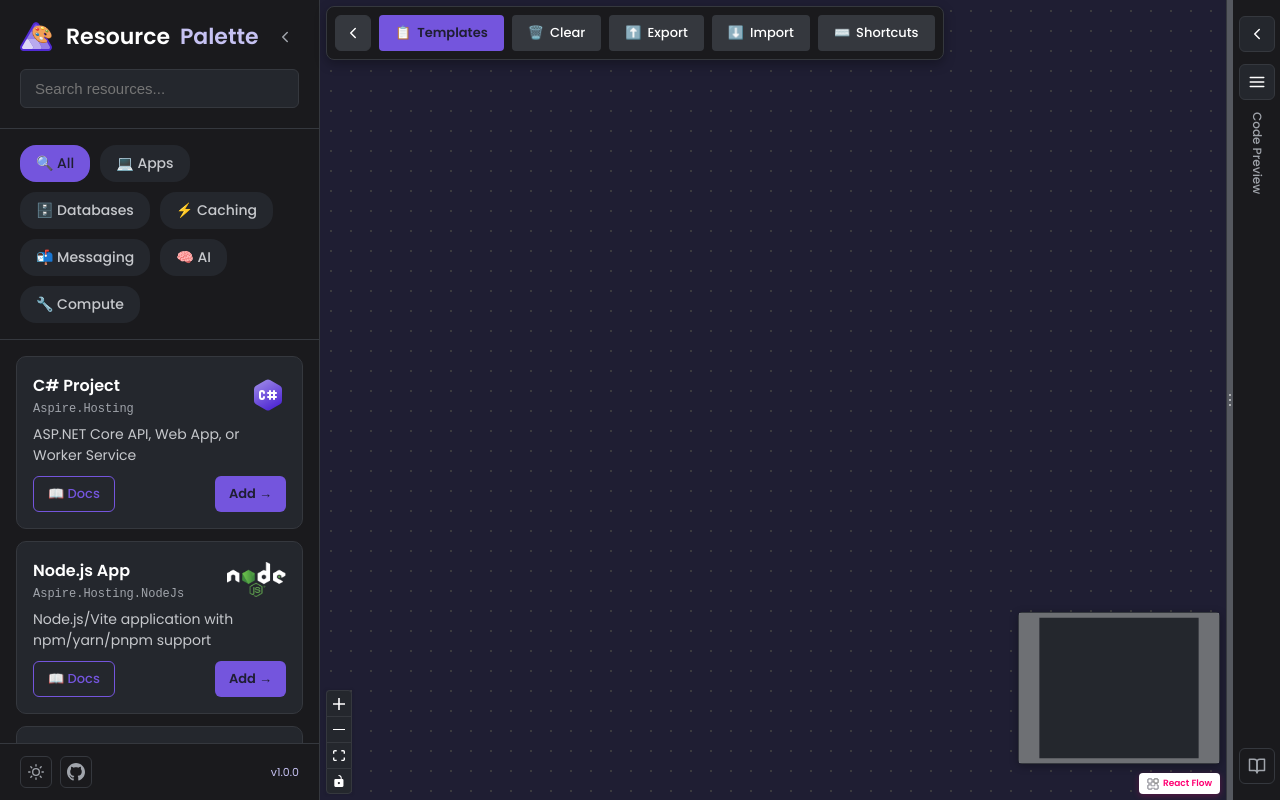
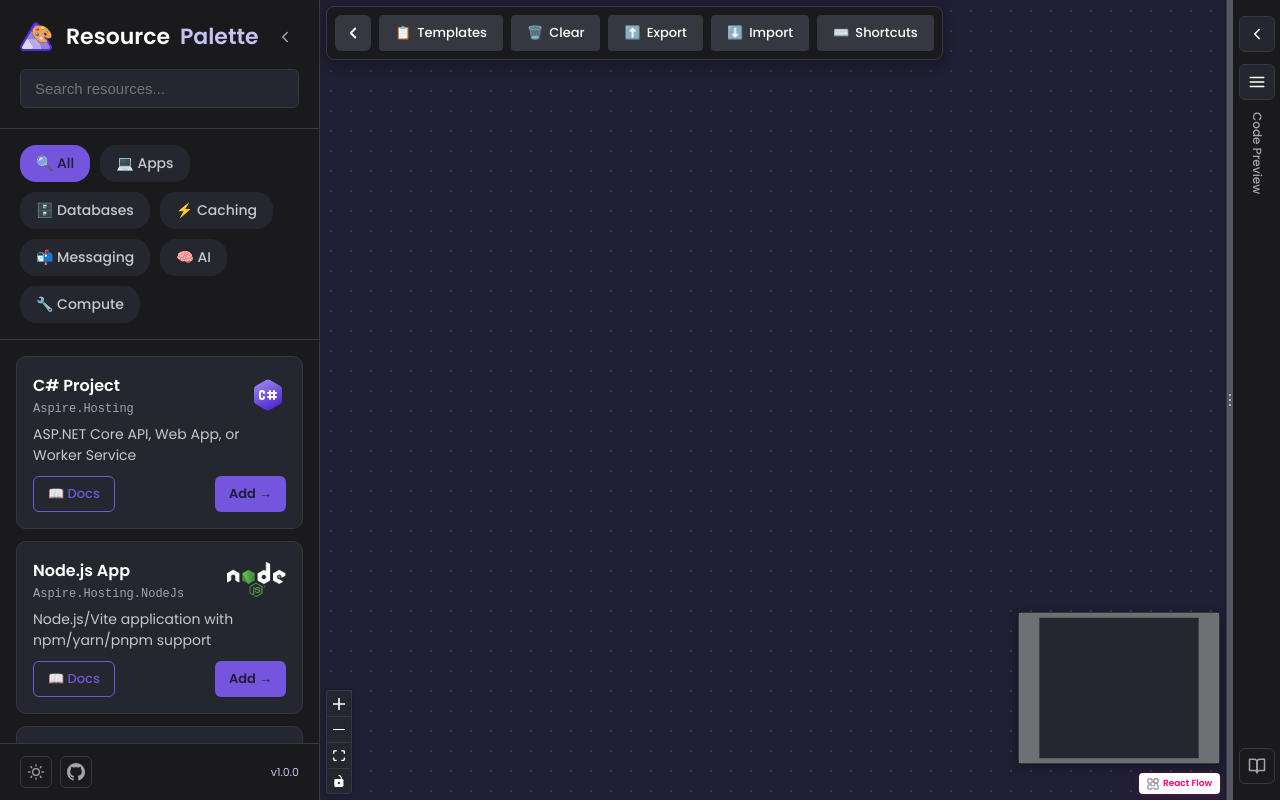
Before and after one commit to IEvangelist/play.aspire.dev, a React (Vite) app: page / in a window 1280 px wide. Built offline with nearby package versions, Linux system fonts and the light colour scheme.

Commit message:
feat(AspirePlayground): enhance toolbar button styles and animations for improved user experience

```diff
--- a/src/components/playground/AspirePlayground.tsx
+++ b/src/components/playground/AspirePlayground.tsx
@@ -651,7 +651,7 @@ export default function AspirePlayground() {
             borderRadius: '8px',
             border: '1px solid var(--sl-color-gray-5)',
             boxShadow: '0 4px 12px rgba(0, 0, 0, 0.3)',
-            transition: 'all 0.2s ease-in-out',
+            transition: 'all 0.3s ease-in-out',
             overflow: 'hidden',
           }}
         >
@@ -669,6 +669,7 @@ export default function AspirePlayground() {
               alignItems: 'center',
               justifyContent: 'center',
               transition: 'all 0.2s',
+              flexShrink: 0,
             }}
             onMouseEnter={(e) => {
               e.currentTarget.style.background = 'var(--sl-color-gray-4)';
@@ -680,37 +681,67 @@ export default function AspirePlayground() {
             }}
             title={isToolbarCollapsed ? 'Expand toolbar' : 'Collapse toolbar'}
           >
-            <svg width="18" height="18" viewBox="0 0 24 24" fill="none" stroke="var(--sl-color-white)" strokeWidth="2" strokeLinecap="round" strokeLinejoin="round">
+            <svg
+              width="18"
+              height="18"
+              viewBox="0 0 24 24"
+              fill="none"
+              stroke="var(--sl-color-white)"
+              strokeWidth="2.5"
+              strokeLinecap="round"
+              strokeLinejoin="round"
+              style={{
+                transition: 'all 0.3s ease',
+              }}
+            >
               {isToolbarCollapsed ? (
-                <polyline points="9 18 15 12 9 6" />
+                <>
+                  <circle cx="6" cy="12" r="1" fill="var(--sl-color-white)" />
+                  <circle cx="12" cy="12" r="1" fill="var(--sl-color-white)" />
+                  <circle cx="18" cy="12" r="1" fill="var(--sl-color-white)" />
+                </>
               ) : (
                 <polyline points="15 18 9 12 15 6" />
               )}
             </svg>
           </button>
 
-          {/* Toolbar buttons - hidden when collapsed */}
-          {!isToolbarCollapsed && (
+          {/* Toolbar buttons - animated collapse/expand */}
+          <div
+            style={{
+              display: 'flex',
+              gap: '8px',
+              maxWidth: isToolbarCollapsed ? '0px' : '1000px',
+              opacity: isToolbarCollapsed ? 0 : 1,
+              transition: 'max-width 0.3s ease-in-out, opacity 0.3s ease-in-out',
+              overflow: 'hidden',
+              whiteSpace: 'nowrap',
+            }}
+          >
+            {!isToolbarCollapsed && (
             <>
               <button
                 onClick={() => setShowTemplateGallery(true)}
                 style={{
-                  padding: '8px 16px',
+                  padding: '0 16px',
+                  height: '36px',
                   fontSize: '13px',
-                  background: 'var(--sl-color-accent)',
-                  color: 'var(--sl-color-black)',
+                  background: 'var(--sl-color-gray-5)',
+                  color: 'var(--sl-color-white)',
                   border: 'none',
                   borderRadius: '4px',
                   cursor: 'pointer',
-                  fontWeight: 600,
+                  fontWeight: 500,
                   transition: 'all 0.2s',
                   whiteSpace: 'nowrap',
+                  display: 'flex',
+                  alignItems: 'center',
                 }}
                 onMouseEnter={(e) => {
-                  e.currentTarget.style.background = 'var(--sl-color-accent-high)';
+                  e.currentTarget.style.background = 'var(--sl-color-gray-4)';
                 }}
                 onMouseLeave={(e) => {
-                  e.currentTarget.style.background = 'var(--sl-color-accent)';
+                  e.currentTarget.style.background = 'var(--sl-color-gray-5)';
                 }}
                 title="Templates"
               >
@@ -720,7 +751,8 @@ export default function AspirePlayground() {
               <button
                 onClick={handleClearCanvas}
                 style={{
-                  padding: '8px 16px',
+                  padding: '0 16px',
+                  height: '36px',
                   fontSize: '13px',
                   background: 'var(--sl-color-gray-5)',
                   color: 'var(--sl-color-white)',
@@ -730,6 +762,8 @@ export default function AspirePlayground() {
                   fontWeight: 500,
                   transition: 'all 0.2s',
                   whiteSpace: 'nowrap',
+                  display: 'flex',
+                  alignItems: 'center',
                 }}
                 onMouseEnter={(e) => {
                   e.currentTarget.style.background = 'var(--sl-color-gray-4)';
@@ -745,7 +779,8 @@ export default function AspirePlayground() {
               <button
                 onClick={handleExport}
                 style={{
-                  padding: '8px 16px',
+                  padding: '0 16px',
+                  height: '36px',
                   fontSize: '13px',
                   background: 'var(--sl-color-gray-5)',
                   color: 'var(--sl-color-white)',
@@ -755,6 +790,8 @@ export default function AspirePlayground() {
                   fontWeight: 500,
                   transition: 'all 0.2s',
                   whiteSpace: 'nowrap',
+                  display: 'flex',
+                  alignItems: 'center',
                 }}
                 onMouseEnter={(e) => {
                   e.currentTarget.style.background = 'var(--sl-color-gray-4)';
@@ -770,7 +807,8 @@ export default function AspirePlayground() {
               <button
                 onClick={handleImport}
                 style={{
-                  padding: '8px 16px',
+                  padding: '0 16px',
+                  height: '36px',
                   fontSize: '13px',
                   background: 'var(--sl-color-gray-5)',
                   color: 'var(--sl-color-white)',
@@ -780,6 +818,8 @@ export default function AspirePlayground() {
                   fontWeight: 500,
                   transition: 'all 0.2s',
                   whiteSpace: 'nowrap',
+                  display: 'flex',
+                  alignItems: 'center',
                 }}
                 onMouseEnter={(e) => {
                   e.currentTarget.style.background = 'var(--sl-color-gray-4)';
@@ -796,7 +836,8 @@ export default function AspirePlayground() {
                 <button
                   onClick={handleSaveToFile}
                   style={{
-                    padding: '8px 16px',
+                    padding: '0 16px',
+                    height: '36px',
                     fontSize: '13px',
                     background: saveMessage ? 'var(--sl-color-green-high)' : 'var(--sl-color-gray-5)',
                     color: saveMessage ? 'var(--sl-color-black)' : 'var(--sl-color-white)',
@@ -805,6 +846,8 @@ export default function AspirePlayground() {
                     cursor: 'pointer',
                     fontWeight: 500,
                     transition: 'all 0.2s',
+                    display: 'flex',
+                    alignItems: 'center',
                   }}
                   onMouseEnter={(e) => {
                     if (!saveMessage) {
@@ -825,7 +868,8 @@ export default function AspirePlayground() {
               <button
                 onClick={() => setShowKeyboardLegend(!showKeyboardLegend)}
                 style={{
-                  padding: '8px 16px',
+                  padding: '0 16px',
+                  height: '36px',
                   fontSize: '13px',
                   background: showKeyboardLegend ? 'var(--sl-color-accent)' : 'var(--sl-color-gray-5)',
                   color: showKeyboardLegend ? 'var(--sl-color-black)' : 'var(--sl-color-white)',
@@ -834,6 +878,8 @@ export default function AspirePlayground() {
                   cursor: 'pointer',
                   fontWeight: 500,
                   transition: 'all 0.2s',
+                  display: 'flex',
+                  alignItems: 'center',
                 }}
                 onMouseEnter={(e) => {
                   if (!showKeyboardLegend) {
@@ -856,9 +902,10 @@ export default function AspirePlayground() {
                     onClick={handleShare}
                     disabled={nodes.length === 0}
                     style={{
-                      padding: '8px 16px',
+                      padding: '0 16px',
+                      height: '36px',
                       fontSize: '13px',
-                      background: 'var(--sl-color-blue-high)',
+                      background: 'var(--sl-color-gray-5)',
                       color: 'var(--sl-color-white)',
                       border: 'none',
                       borderRadius: '4px',
@@ -866,14 +913,16 @@ export default function AspirePlayground() {
                       fontWeight: 500,
                       transition: 'all 0.2s',
                       opacity: nodes.length === 0 ? 0.5 : 1,
+                      display: 'flex',
+                      alignItems: 'center',
                     }}
                     onMouseEnter={(e) => {
                       if (nodes.length > 0) {
-                        e.currentTarget.style.background = 'var(--sl-color-blue)';
+                        e.currentTarget.style.background = 'var(--sl-color-gray-4)';
                       }
                     }}
                     onMouseLeave={(e) => {
-                      e.currentTarget.style.background = 'var(--sl-color-blue-high)';
+                      e.currentTarget.style.background = 'var(--sl-color-gray-5)';
                     }}
                     title="Copy shareable URL to clipboard"
                   >
@@ -884,7 +933,8 @@ export default function AspirePlayground() {
                     onClick={handleGetSvgUrl}
                     disabled={nodes.length === 0}
                     style={{
-                      padding: '8px 16px',
+                      padding: '0 16px',
+                      height: '36px',
                       fontSize: '13px',
                       background: 'var(--sl-color-gray-5)',
                       color: 'var(--sl-color-white)',
@@ -894,6 +944,8 @@ export default function AspirePlayground() {
                       fontWeight: 500,
                       transition: 'all 0.2s',
                       opacity: nodes.length === 0 ? 0.5 : 1,
+                      display: 'flex',
+                      alignItems: 'center',
                     }}
                     onMouseEnter={(e) => {
                       if (nodes.length > 0) {
@@ -911,7 +963,8 @@ export default function AspirePlayground() {
                 </>
               )}
             </>
-          )}
+            )}
+          </div>
         </div>
 
         {/* Current File Badge */}
```
